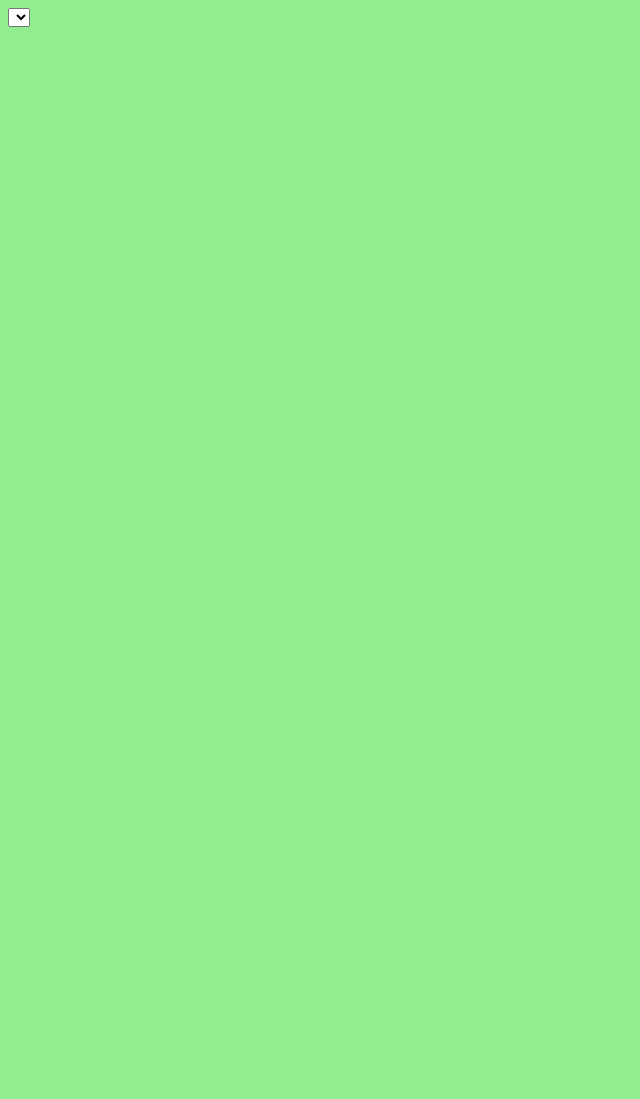
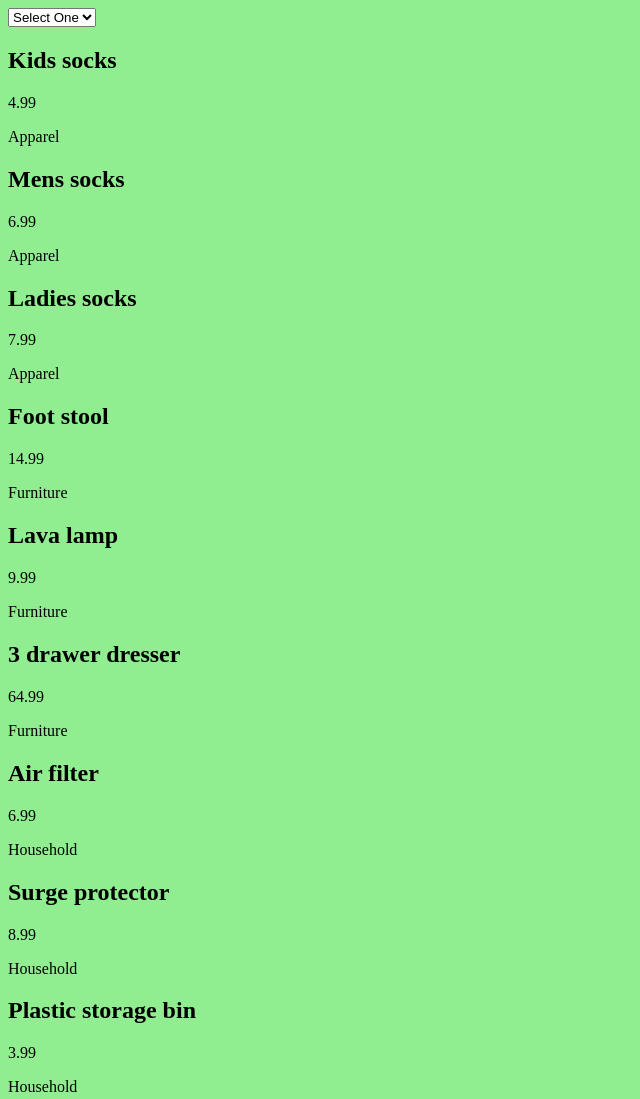
Before and after one commit to kstoops815/seasonal-sales, a plain HTML site: page index.html in a window 1280 px wide. Shown: the top 1099 px of the page, without its empty margins (0-640 px from the left). Before the commit the page ends 800 px from the top, so only its background shows below. Drawn offline with Linux system fonts and the light colour scheme.

Commit message:
completed the exercise

```diff
--- a/index.html
+++ b/index.html
@@ -5,7 +5,12 @@
 	<link rel="stylesheet" type="text/css" href="./main.css">
 </head>
 <body>
-	<select id="select"></select>
+	<select id="select">
+		<option value="selectOne">Select One</option>
+		<option value="Winter">Winter</option>
+	  	<option value="Autumn">Autumn</option>
+	  	<option value="Spring">Spring</option>
+	</select>
 	<div id="items"></div>
 <script type="text/javascript" src="seasonal-sales.js"></script>
 </body>
--- a/seasonal-sales.js
+++ b/seasonal-sales.js
@@ -1,8 +1,11 @@
 console.log("in seasonal sales");
+
+var getProducts = [];
 
 function putProductsInDom(){
 	var productsData = JSON.parse(this.responseText);
 	console.log("products data", productsData.products);
+	getProducts = productsData.products;
 	getCategory(productsData.products);
 }
 
@@ -29,6 +32,7 @@ function getCategory(stuff){
 		console.log("categories", categoriesData);
 		console.log("stuff", stuff);
 		combineArray(stuff, categoriesData);
+		domString(getProducts);
 
 	}
 }
@@ -54,20 +58,29 @@ function combineArray(productsArray, categoriesArray){
 //if statement if selected season from dropdown === getProduct[i].season print final price
 //else print price
 
+ var option;
+ document.getElementById("select").addEventListener("change", function(e){
+	option = e.target.value;
+	domString(getProducts);
+	console.log("event listener", option);
+});
+
 function domString(getProduct){
+	console.log("in dom string", getProduct.length);
 	var productString = "";
 	for(var i = 0; i < getProduct.length; i++){
 		productString += `<div class="product">`;
 		productString += `<h2>${getProduct[i].name}</h2>`;
-	if("winter" === getProduct[i].season){
-		productString += `<p class="price">${getProduct[i].finalPrice}</p>`;
-	} else{
-		productString += `<p class="price">${getProduct[i].price}</p>`;
-	}
-		productString += `<p class="category">${getProduct[i].category_id}</p>`;
+		if(option === getProduct[i].season){
+			productString += `<p class="price">${(getProduct[i].finalPrice.toFixed(2))}</p>`;
+		} else{
+			productString += `<p class="price">${getProduct[i].price}</p>`;
+		}
+		productString += `<p class="category">${getProduct[i].categoryName}</p>`;
 		productString += `</div>`;
 	}
 	writeToDom(productString);
+	console.log("product string", productString.length);
 }
 
 function writeToDom(items){
```
